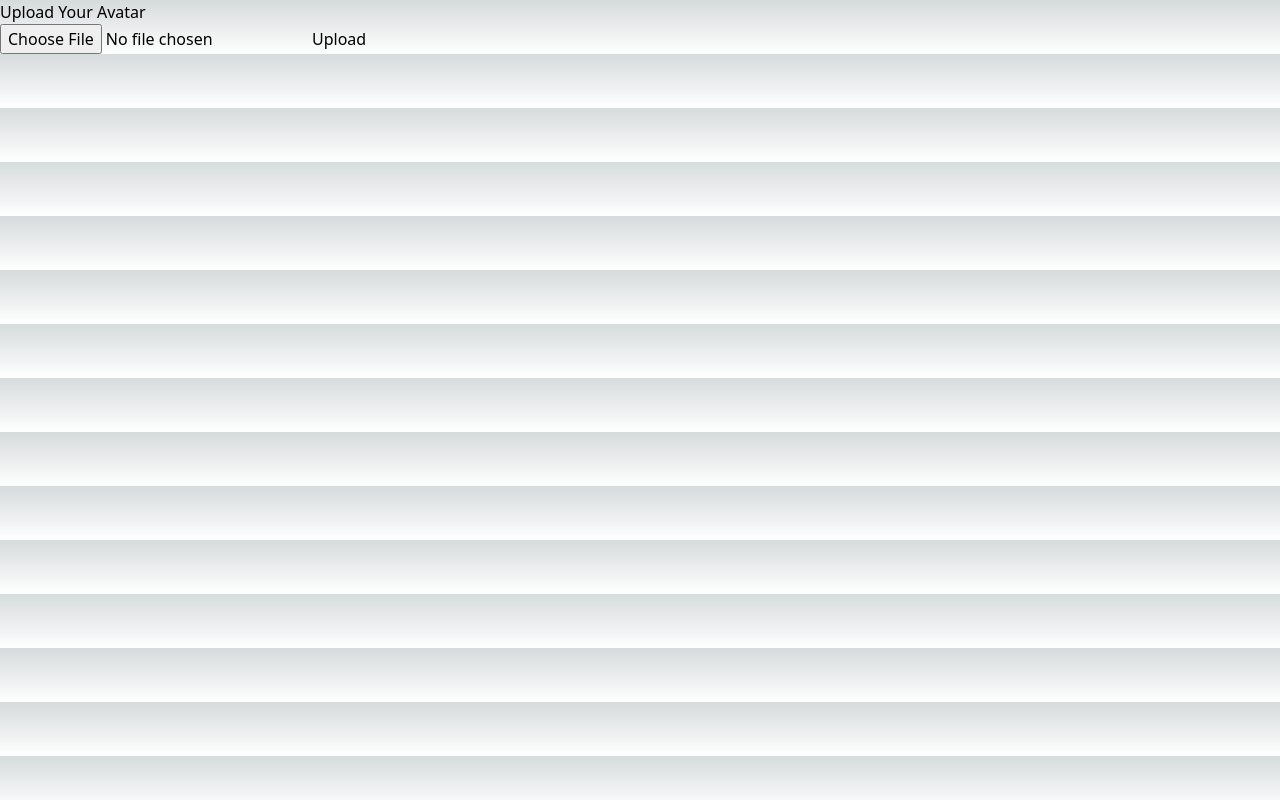
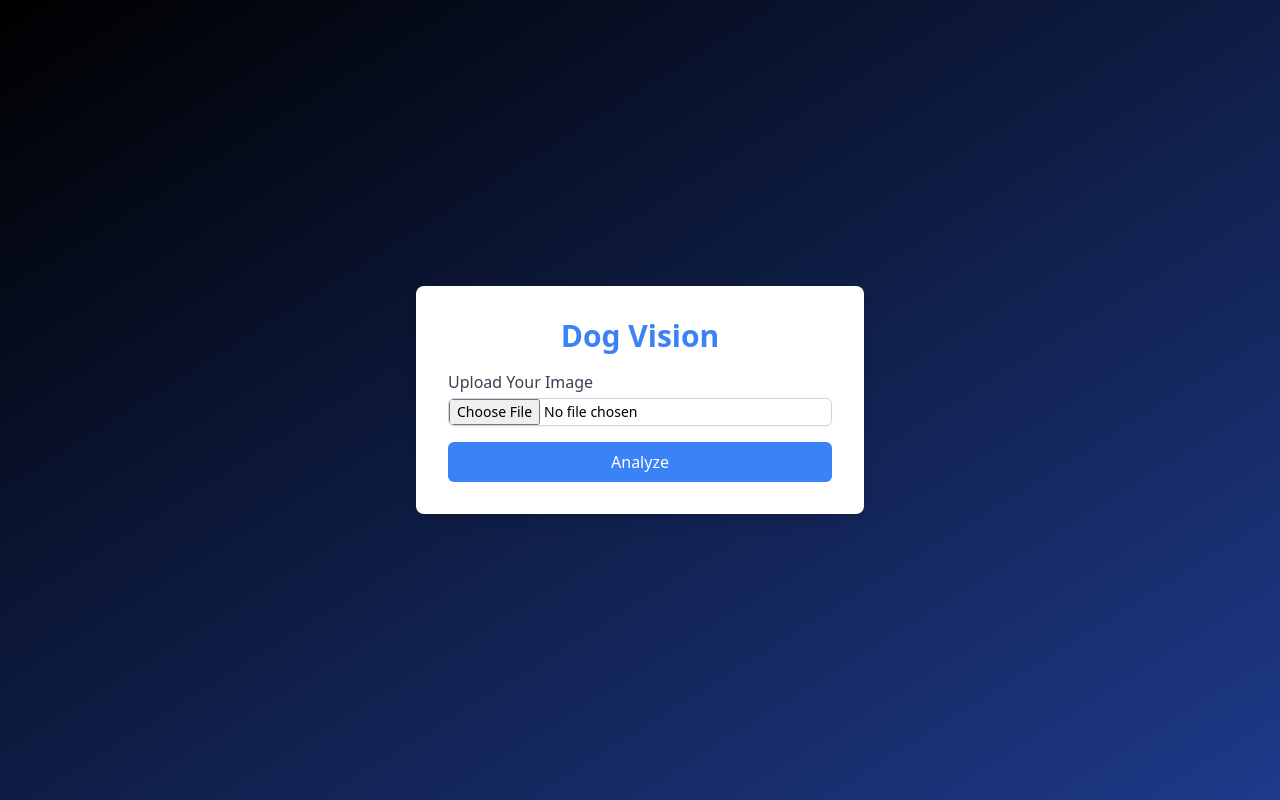
Before and after one commit to joeycose/blob-dog-vision, a Next.js app: page /avatar/upload in a window 1280 px wide. Built offline with nearby package versions, Linux system fonts and the light colour scheme.

Commit message:
styling changes+structure

```diff
--- a/app/avatar/upload/page.tsx
+++ b/app/avatar/upload/page.tsx
@@ -3,10 +3,11 @@
 import type { PutBlobResult } from '@vercel/blob';
 import { useState, useRef } from 'react';
 
-export default function AvatarUploadPage() {
+export default function DogVisionPage() {
     const inputFileRef = useRef<HTMLInputElement>(null);
     const [blob, setBlob] = useState<PutBlobResult | null>(null);
-    const [apiResponse, setApiResponse] = useState<any>(null);
+    const [blobUrl, setBlobUrl] = useState<string | null>(null);
+    const [topBreeds, setTopBreeds] = useState<any[]>([]);
 
     const handleSubmit = async (event: React.FormEvent<HTMLFormElement>) => {
         event.preventDefault();
@@ -17,56 +18,88 @@ export default function AvatarUploadPage() {
 
         const file = inputFileRef.current.files[0];
 
-        // Fetch data from the API endpoint
-        const myHeaders = new Headers();
-        myHeaders.append('Content-Type', 'application/octet-stream');
-        myHeaders.append('Ocp-Apim-Subscription-Key', '6b8fdee82eac4149b4086911eab8300e');
-
-        const requestOptions: RequestInit = {
-            method: 'POST',
-            headers: myHeaders,
-            body: file,
-            redirect: 'follow',
-        };
-
+        // Fetch data from the image analysis API
         const apiResponse = await fetch(
             'https://finddogbreed.cognitiveservices.azure.com/computervision/imageanalysis:analyze?api-version=2023-02-01-preview&language=en&gender-neutral-caption=False&model-name=firstdogmodel',
-            requestOptions
+            {
+                method: 'POST',
+                headers: {
+                    'Content-Type': 'application/octet-stream',
+                    'Ocp-Apim-Subscription-Key': '6b8fdee82eac4149b4086911eab8300e',
+                },
+                body: file,
+            }
         );
-        const data = await apiResponse.text();
-        setApiResponse(JSON.parse(data));
+        const imageAnalysisData = await apiResponse.json();
+
+        // Determine the top 5 dog breeds
+        const topBreeds = imageAnalysisData.customModelResult.tagsResult.values.slice(0, 5);
+        setTopBreeds(topBreeds);
 
         // Upload the data to Blob storage
-        const response = await fetch(`/api/avatar/upload?filename=${file.name}`, {
+        const blobResponse = await fetch(`/api/avatar/upload?filename=${file.name}`, {
             method: 'POST',
             body: file,
         });
+        const newBlob = (await blobResponse.json()) as PutBlobResult;
+        setBlob(newBlob);
 
-        const newBlob = (await response.json()) as PutBlobResult;
-        setBlob(newBlob);
+        // Create a URL for the Blob
+        const blobUrl = URL.createObjectURL(file);
+        setBlobUrl(blobUrl);
     };
 
     return (
-        <>
-            <h1>Upload Your Avatar</h1>
+        <div
+            className="bg-gradient-to-br from-black to-[#1e3a8a] min-h-screen flex flex-col items-center justify-center"
+        >
+            <div className="bg-white shadow-lg rounded-lg p-8 w-full max-w-md">
+                <h1 className="text-3xl font-bold mb-4 text-center text-blue-500">Dog Vision</h1>
+                <form onSubmit={handleSubmit} className="space-y-4">
+                    <div>
+                        <label htmlFor="file" className="block font-medium text-gray-700 mb-1">
+                            Upload Your Image
+                        </label>
+                        <input
+                            id="file"
+                            name="file"
+                            ref={inputFileRef}
+                            type="file"
+                            required
+                            className="w-full border border-gray-300 rounded-md shadow-sm focus:border-blue-500 focus:ring-blue-500 sm:text-sm"
+                        />
+                    </div>
+                    <button
+                        type="submit"
+                        className="w-full bg-blue-500 hover:bg-blue-600 text-white font-medium py-2 px-4 rounded-md"
+                    >
+                        Analyze
+                    </button>
+                </form>
 
-            <form onSubmit={handleSubmit}>
-                <input name="file" ref={inputFileRef} type="file" required />
-                <button type="submit">Upload</button>
-            </form>
+                {blobUrl && (
+                    <div className="mt-4">
+                        <img src={blobUrl} alt="Uploaded" className="max-w-full h-auto rounded-md" />
+                    </div>
+                )}
 
-            {blob && (
-                <div>
-                    Blob url: <a href={blob.url}>{blob.url}</a>
-                </div>
-            )}
-
-            {apiResponse && (
-                <div>
-                    <h2>API Response</h2>
-                    <pre>{JSON.stringify(apiResponse, null, 2)}</pre>
-                </div>
-            )}
-        </>
+                {topBreeds.length > 0 && (
+                    <div className="mt-4">
+                        <h2 className="text-xl font-bold mb-2 text-blue-500">Top 5 Dog Breeds</h2>
+                        <ul className="space-y-2">
+                            {topBreeds.map((breed, index) => (
+                                <li
+                                    key={index}
+                                    className="bg-gray-200 rounded-md p-2 flex justify-between items-center"
+                                >
+                                    <span className="font-medium text-gray-700">{breed.name}</span>
+                                    <span className="text-gray-500">Confidence: {(breed.confidence * 100).toFixed(2)}%</span>
+                                </li>
+                            ))}
+                        </ul>
+                    </div>
+                )}
+            </div>
+        </div>
     );
 }
```
